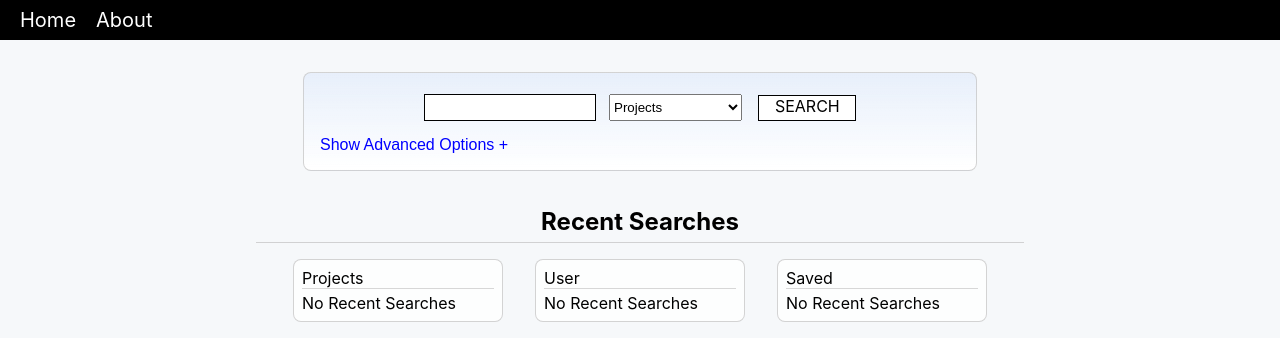
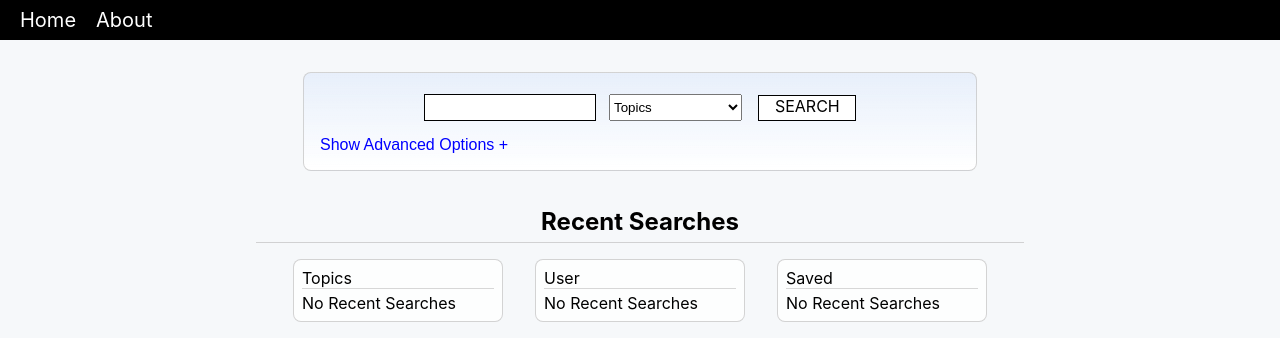
Before and after one commit to arog678/git-grab, a React (Create React App) app: page /home#/home in a window 1280 px wide. Shown: the top 338 px of the page. Built offline with nearby package versions, Linux system fonts and the light colour scheme.

Commit message:
References to Projects in fe taken out

```diff
--- a/src/modules/homePage.js
+++ b/src/modules/homePage.js
@@ -187,7 +187,7 @@ class HomePage extends Component {
 						<div className="recentSearchContainer">
 							<div className="recentSearchesMain">
 								<div className="recentSearchBox">
-									<div className="recentSectionTitle"><span>Projects</span></div>
+									<div className="recentSectionTitle"><span>Topics</span></div>
 									<RecentSearchSelect
 									recentSearches={this.state.recentSearchesDict["project"]}
 									history={this.props.history} tab="project"
--- a/src/modules/searchComponents/largeSearchBox.js
+++ b/src/modules/searchComponents/largeSearchBox.js
@@ -127,9 +127,9 @@ class LargeSearchBox extends Component {
 
 	getProjectButtons() {
 		return <div>
-			<SearchCheckBox alt={true} title="Show only featured projects" ref={this.featuredCheck}></SearchCheckBox><br></br>
-			<SearchSortButton alt={true} title="Order by name of project" ref={this.nameOrder}></SearchSortButton><br></br>
-			<SearchSortButton alt={true} title="Order by date of project creation" ref={this.createdAtOrder}></SearchSortButton><br></br>
+			<SearchCheckBox alt={true} title="Show only featured topics" ref={this.featuredCheck}></SearchCheckBox><br></br>
+			<SearchSortButton alt={true} title="Order by name of topics" ref={this.nameOrder}></SearchSortButton><br></br>
+			<SearchSortButton alt={true} title="Order by date of topics creation" ref={this.createdAtOrder}></SearchSortButton><br></br>
 		</div>
 	}
 
--- a/src/modules/searchComponents/searchSaved.js
+++ b/src/modules/searchComponents/searchSaved.js
@@ -57,10 +57,11 @@ class SearchSaved extends Component {
 
 
 	render() {
+		//PROJECT TITLE CHANGED TO TOPIC TO FIX MASSIVE FUCKUP
 		return (
 			<div className="searchMain">
 				<SearchTextInput searchSignal={() => this.searchSaved()} ref={this.searchTextRef}></SearchTextInput>
-				<SearchCheckBox title="Project" default={true} ref={this.projectCheck}></SearchCheckBox>
+				<SearchCheckBox title="Topic" default={true} ref={this.projectCheck}></SearchCheckBox>
 				<SearchCheckBox title="User" default={true} ref={this.userCheck}></SearchCheckBox>
 				<SearchSortButton title="Date Saved" ref={this.dateSavedRef}></SearchSortButton>
 			</div>
--- a/src/modules/searchComponents/searchTextTabInput.js
+++ b/src/modules/searchComponents/searchTextTabInput.js
@@ -59,7 +59,7 @@ class SearchTextInput extends Component {
 
 				<div className="textInputDiv altDropdown">
 					<select value={this.state.tab} onChange={(e) => this.handleTabChange(e)}>
-						<option selected value="project">Projects</option>
+						<option selected value="project">Topics</option>
 						<option value="user">Users</option>
 						<option value="saved">Saved</option>
 					</select>
--- a/src/modules/topTabs.js
+++ b/src/modules/topTabs.js
@@ -24,11 +24,13 @@ class TopTabs extends Component {
 		const tabItemsList = ["Project", "User", "Saved"];
 		const tabElements = [];
 		for (const tab of tabItemsList) {
-			const name = tab.toLowerCase();
+			let name = tab.toLowerCase();
 			const isSelected = this.props.currentTab === name;
 			const className = "tabItem" + (isSelected ? " tabSelected" : "");
+			let tabName = tab;
+			if (tab === "Project") tabName = "Topics" //WORK AROUND TO FIX MASSIVE PROJECT TOPIC FUCKUP
 			tabElements.push(
-				<div className={className} name={name} onClick={() => this.tabClick(name)}>{tab}</div>
+				<div className={className} name={name} onClick={() => this.tabClick(name)}>{tabName}</div>
 			);
 		}
 
```
